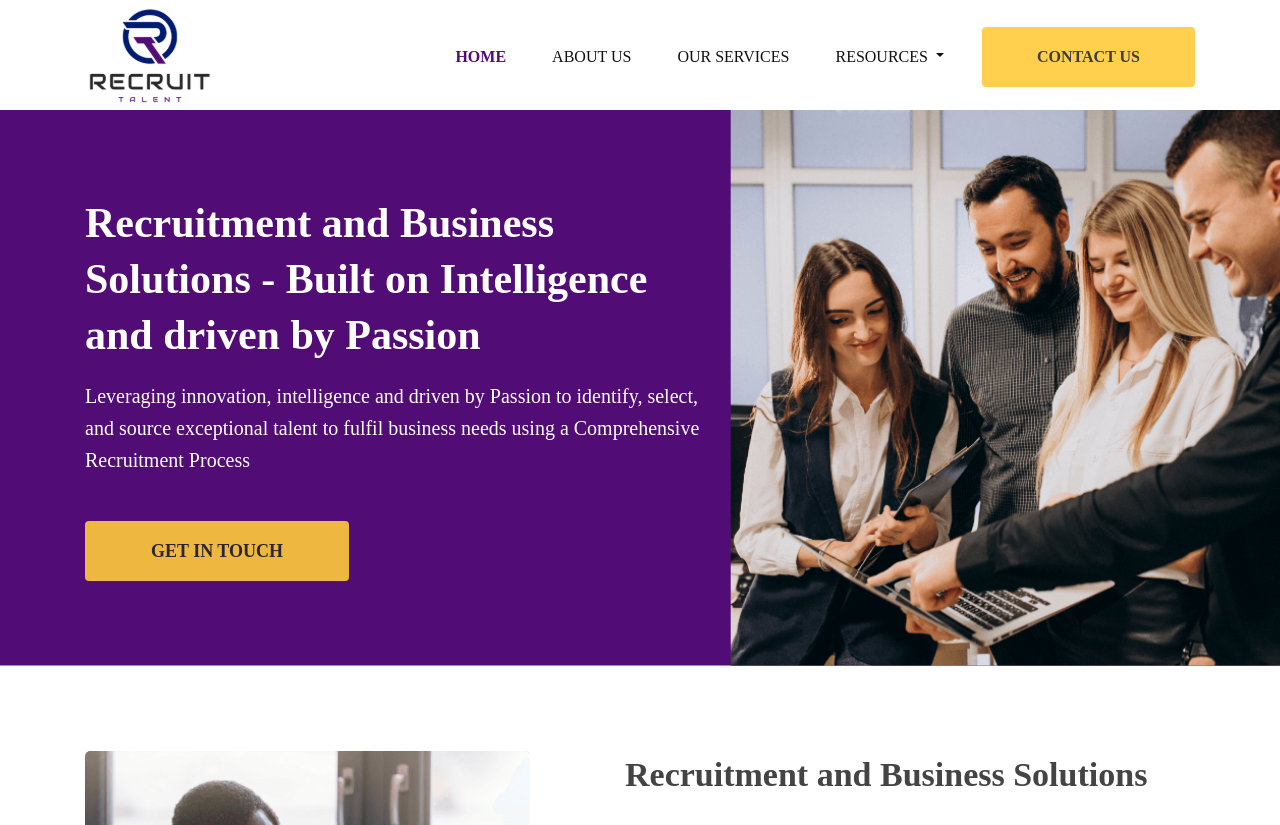
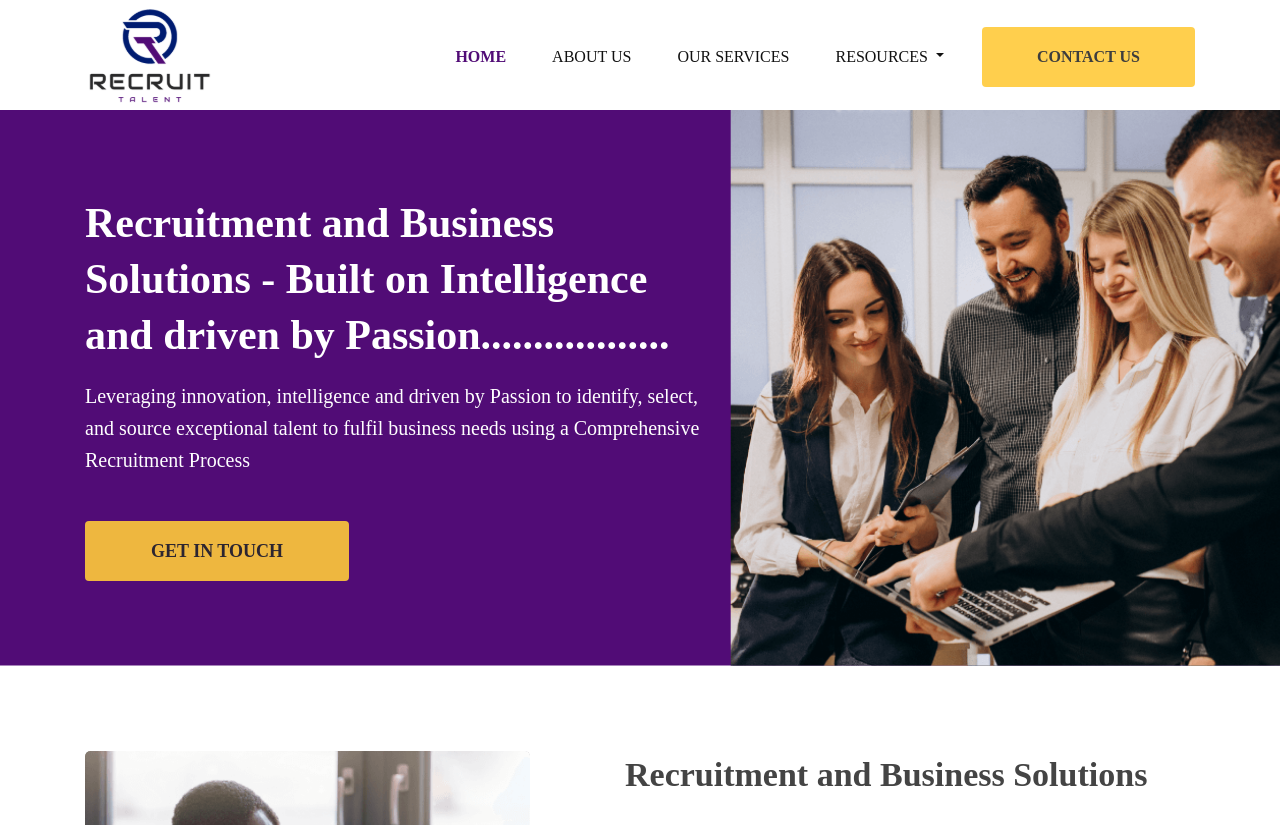
Before and after one commit to virajChuaudhary/RT-testing, a Jekyll site: the page built from index.md, in a window 1280 px wide and 900 px high, cut to the strip 0-825 px from the top of the window. Built offline with Jekyll 4.4.1, drawn with Linux system fonts in a browser that asks for light colours; some web fonts are replaced.

Commit message:
change on home page

```diff
--- a/index.md
+++ b/index.md
@@ -6,7 +6,7 @@ description: Recruitment and Business Solutions - Built on Intelligence and driv
 social-image: "/images/social-image.png"
 banner-image: "/images/home-banner.png"
 banner-heading: Recruitment and Business Solutions - Built on Intelligence and driven
-  by Passion
+  by Passion..................
 banner-sub-heading: 'Leveraging innovation, intelligence and driven by Passion to
   identify, select, and source exceptional talent to fulfil business needs using a
   Comprehensive Recruitment Process  '
```
Also changed, not shown: 3 other files.
